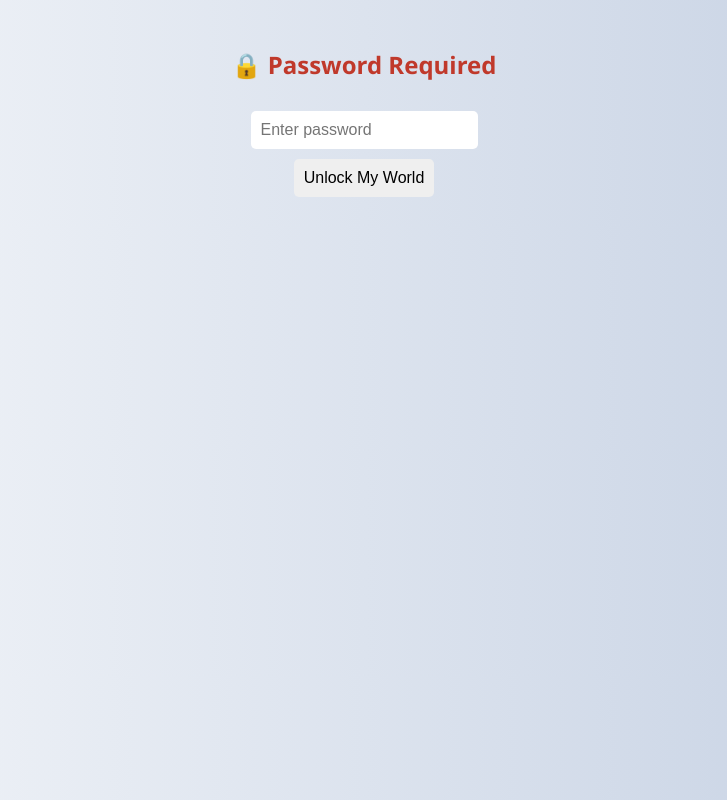
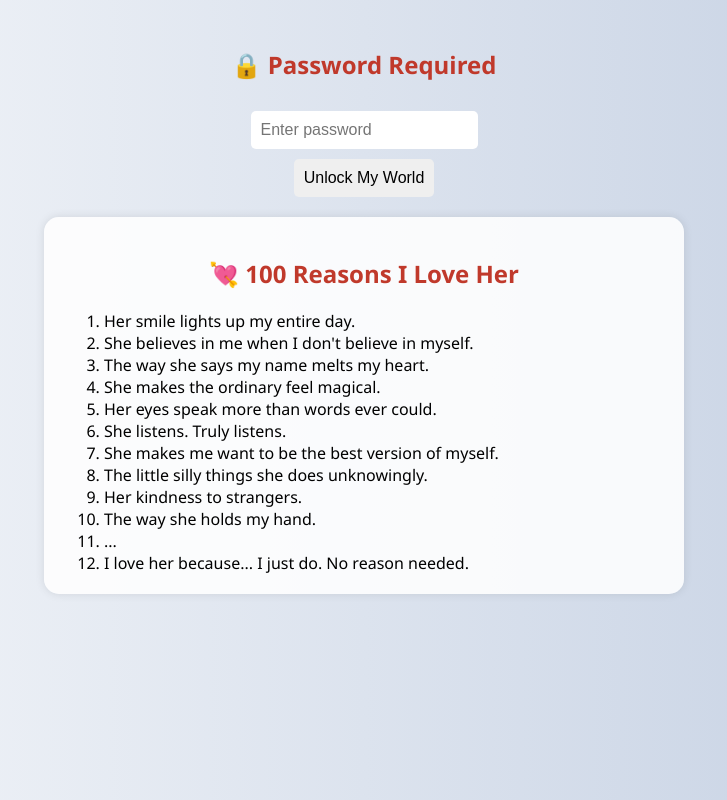
Before and after one commit to suleman-hash/my-private-story01, a plain HTML site: page index.html in a window 1280 px wide. Shown: the whole page, without its empty margins (276-1003 px from the left). Drawn offline with Linux system fonts and the light colour scheme.

Commit message:
Update index.html

```diff
--- a/index.html
+++ b/index.html
@@ -75,6 +75,25 @@
     </section>
   </div>
 
+<section>
+  <h2>💘 100 Reasons I Love Her</h2>
+  <ol style="text-align: left; max-width: 600px; margin: auto;">
+    <li>Her smile lights up my entire day.</li>
+    <li>She believes in me when I don't believe in myself.</li>
+    <li>The way she says my name melts my heart.</li>
+    <li>She makes the ordinary feel magical.</li>
+    <li>Her eyes speak more than words ever could.</li>
+    <li>She listens. Truly listens.</li>
+    <li>She makes me want to be the best version of myself.</li>
+    <li>The little silly things she does unknowingly.</li>
+    <li>Her kindness to strangers.</li>
+    <li>The way she holds my hand.</li>
+    <!-- You can keep adding more like this -->
+    <li>...</li>
+    <li>I love her because... I just do. No reason needed.</li>
+  </ol>
+</section>
+
   <script>
     function checkPassword() {
       const password = document.getElementById("password").value;
```
